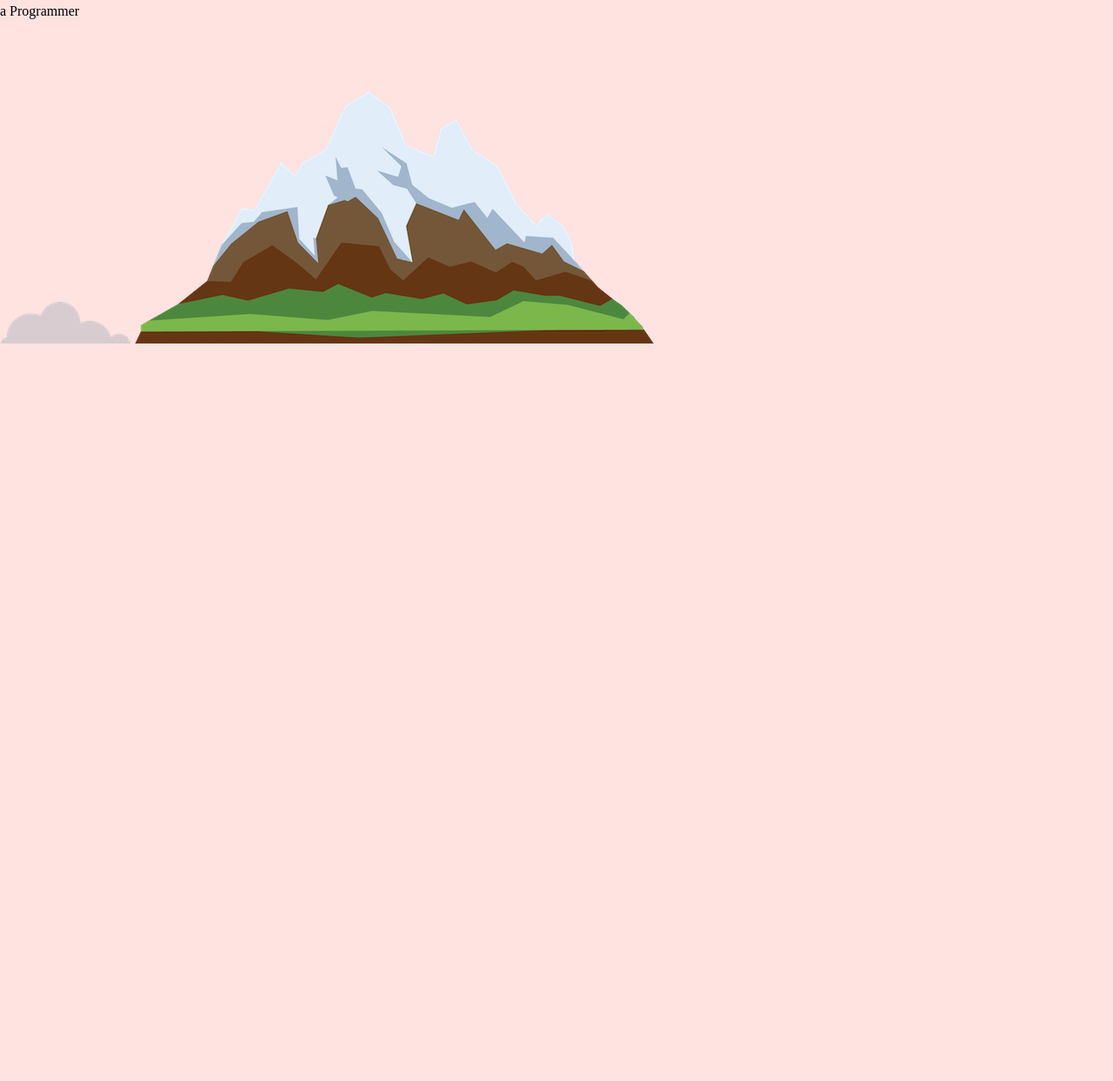
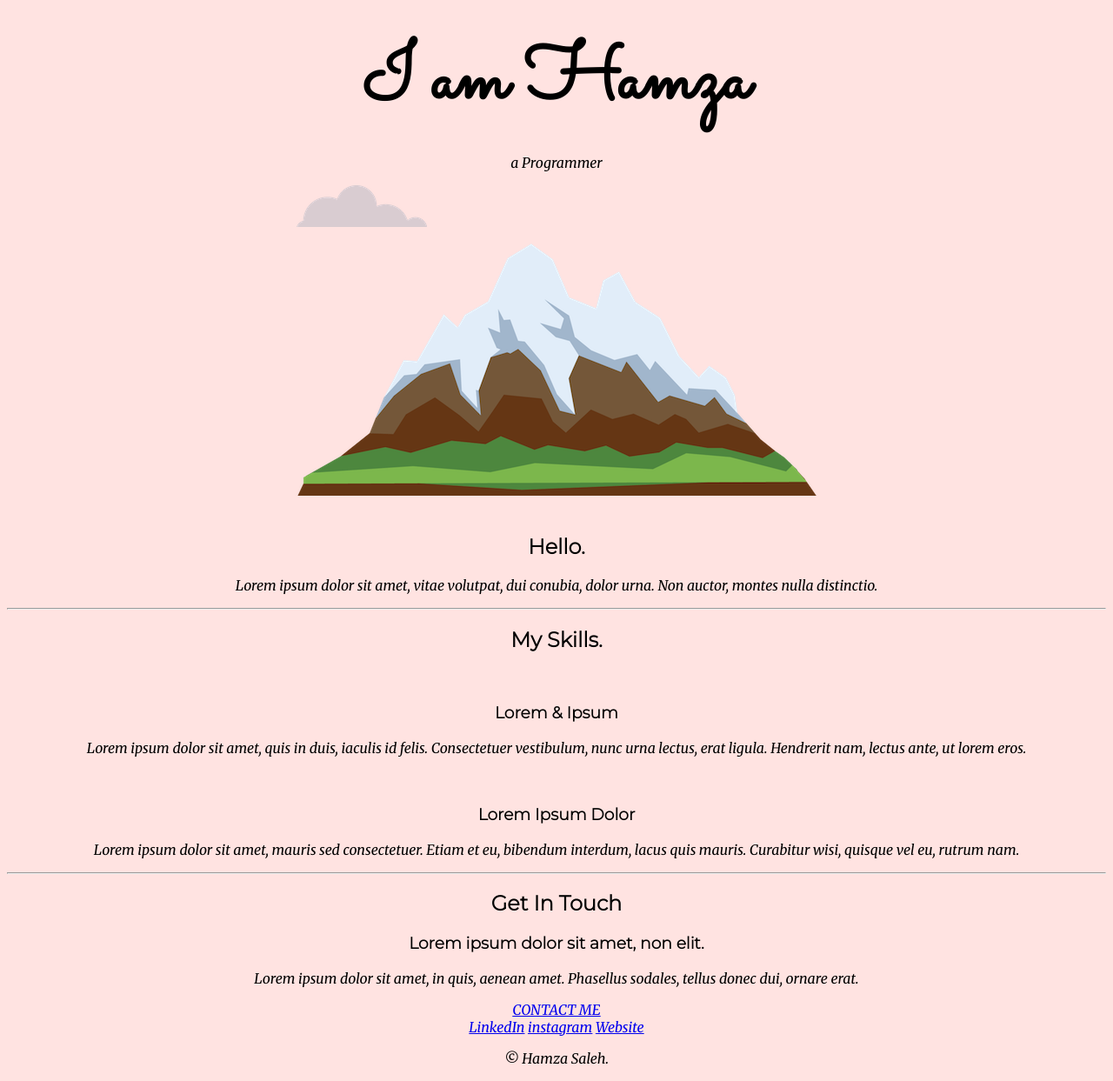
Before and after one commit to Nurse037/myweb, a plain HTML site: page index.html in a window 1280 px wide. Shown: the part 101-1344 px from the top of the page at 87% size. Before the commit the page ends 800 px from the top, so only its background shows below. Drawn offline with Linux system fonts and the light colour scheme.

Commit message:
updated - v2

```diff
--- a/css/styles.css
+++ b/css/styles.css
@@ -1,26 +1,36 @@
 body{
   background-color: #FFE3E1;
-  margin: 0;
+  margin-top: 130px;
+  text-align: center;
+  font-family: sans-serif;
+  font-family: 'Merriweather', serif;
+  background-image:
 }
 
-h1{
+h1 {
   margin: 0;
-}
-
-
-
-.top {
-
-}
-
-
-.middle {
-
+  font-family: 'Sacramento', serif;
+  font-size: 90px;
 
 
 }
 
-.bottom {
-
+h2 {
+  font-family: 'Montserrat', sans-serif;
 
 }
+
+h3 {
+  font-family: 'Montserrat', cursive;
+}
+
+.top-cloud {
+  position: absolute;
+  left: 800px;
+  top: 50px;
+}
+
+.bottom-cloud {
+  position: absolute;
+
+}
--- a/index.html
+++ b/index.html
@@ -3,25 +3,56 @@
 
 <head>
   <meta charset="utf-8">
-  <meta name="viewport" content="width=device-width, initial-scale=1.0">
+   <meta name="viewport" content="width=device-width, initial-scale=1.0" />
   <title>Hamza Saleh</title>
   <link rel="stylesheet" href="css/styles.css">
   <link rel="icon" href="favicon.ico">
+  <link rel="preconnect" href="https://fonts.googleapis.com"><link rel="preconnect" href="https://fonts.gstatic.com" crossorigin><link href="https://fonts.googleapis.com/css2?family=Merriweather:ital@1&family=Montserrat:wght@300&family=Sacramento&display=swap" rel="stylesheet">
 </head>
   <div class="top">
-    <img src="images/cloud.png" alt="clouds">
-
+    <img src="images/cloud.png" alt="clouds" class="top-cloud">
     <h1>I am Hamza</h1>
     <p>a Programmer</p>
-    <img src="images/cloud.png" alt="clouds">
+    <img src="images/cloud.png" alt="clouds" class="bottom-cloud">
     <img src="images/mountain.png" alt="mountain">
   </div>
-  <div class="middle">
+  <div class="middle-container">
+    <div class="profile">
+      <img src="" alt="">
+      <h2>Hello.</h2>
+      <p>Lorem ipsum dolor sit amet, vitae volutpat, dui conubia, dolor urna. Non auctor, montes nulla distinctio.</p>
+    </div>
+    <hr>
+    <div class="skills">
+      <h2>My Skills.</h2>
+      <div class="skill-row">
+        <img class="" src="" alt="">
+        <h3>Lorem & Ipsum</h3>
+        <p>Lorem ipsum dolor sit amet, quis in duis, iaculis id felis. Consectetuer vestibulum, nunc urna lectus, erat ligula. Hendrerit nam, lectus ante, ut lorem eros.</p>
+      </div>
+      <div class="skill-row">
+        <img class="" src="" alt="">
+        <h3>Lorem Ipsum Dolor</h3>
+        <p>Lorem ipsum dolor sit amet, mauris sed consectetuer. Etiam et eu, bibendum interdum, lacus quis mauris. Curabitur wisi, quisque vel eu, rutrum nam.</p>
+      </div>
+    </div>
+    <hr>
+    <div class="contact-me">
+      <h2>Get In Touch</h2>
+      <h3>Lorem ipsum dolor sit amet, non elit.</h3>
+      <p>Lorem ipsum dolor sit amet, in quis, aenean amet. Phasellus sodales, tellus donec dui, ornare erat.</p>
+      <a class="btn" href="mailto:nurse037@gmail.com">CONTACT ME</a>
+    </div>
+  </div>
 
+
+  <div class="bottom-container">
+    <a class="footer-link" href="https://www.linkedin.com/" target="_blank">LinkedIn</a>
+    <a class="footer-link" href="https://www.instagram.com/perfecthomebh" target="_blank">instagram</a>
+    <a class="footer-link" href="https://www.perfecthome-bh.com" target="_blank">Website</a>
+    <p>© Hamza Saleh.</p>
   </div>
-  <div class="bottom">
 
-  </div>
 <body>
 
 </body>
```
Also changed, not shown: images/shield.gif (added).
